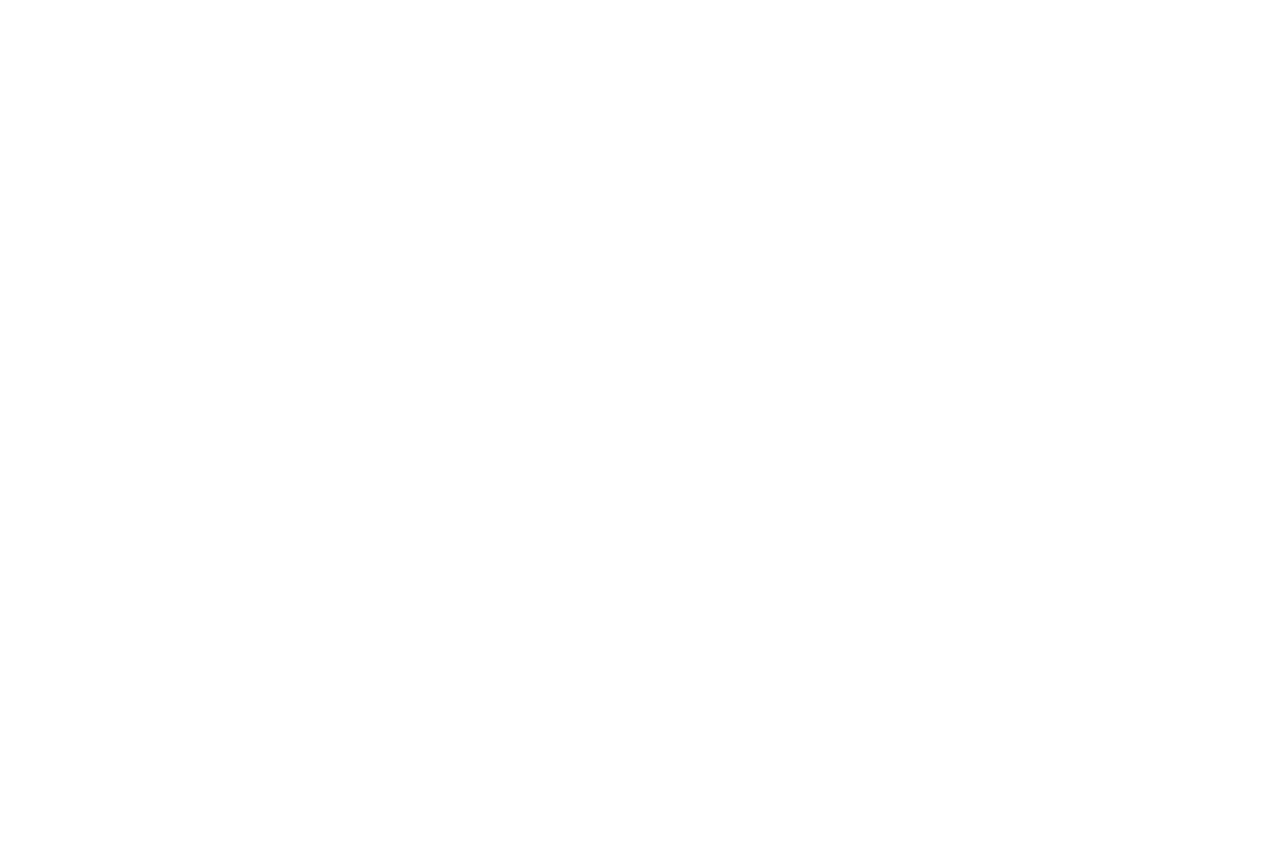
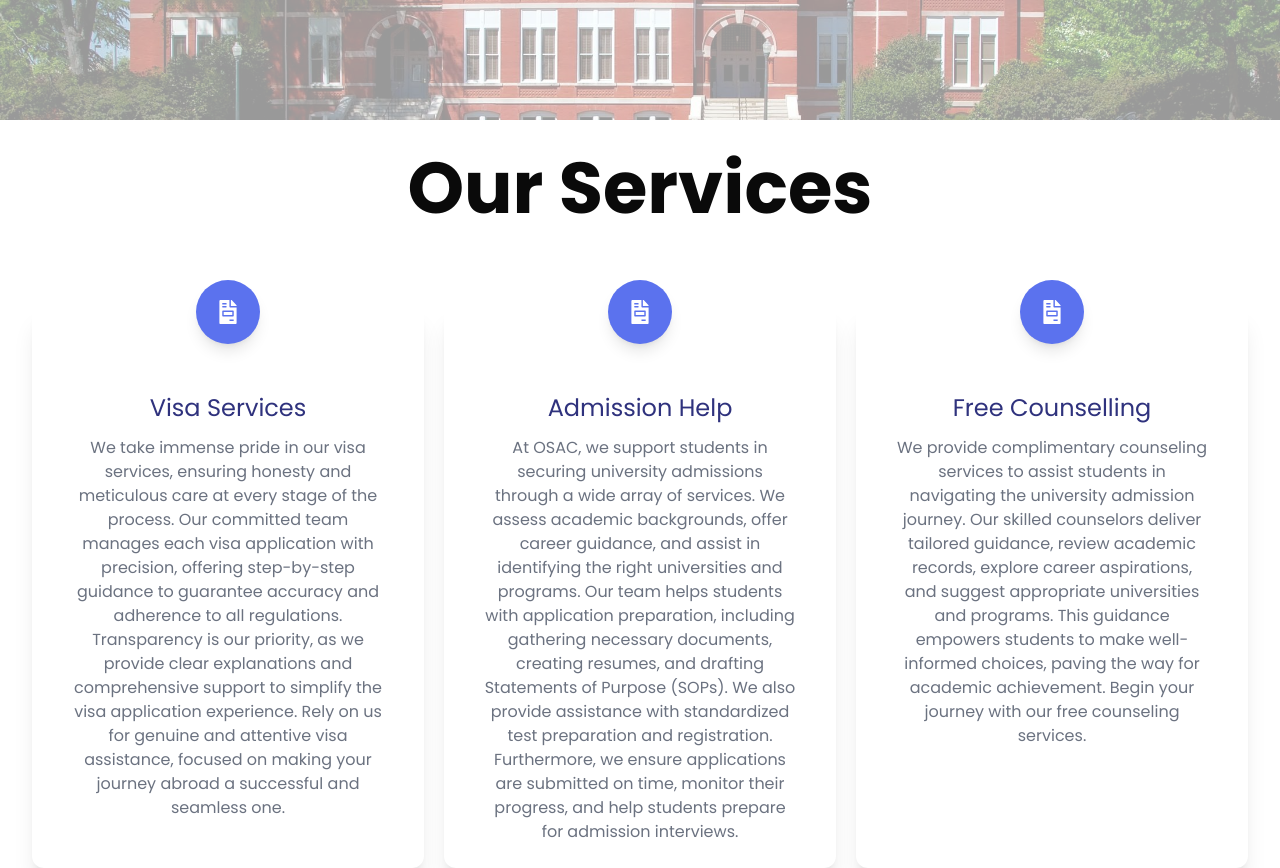
Before and after one commit to iamfahim07/oxford-study-and-consultancy, a Next.js app: page / in a window 1280 px wide. Shown: the part 680-1548 px from the top of the page. Before the commit the page ends 800 px from the top, so only its background shows below. Built offline with nearby package versions, Linux system fonts and the light colour scheme.

Commit message:
Added services section

```diff
--- a/src/app/layout.jsx
+++ b/src/app/layout.jsx
@@ -1,4 +1,4 @@
-import { Geist, Geist_Mono } from "next/font/google";
+import { Geist, Geist_Mono, Poppins } from "next/font/google";
 import "./globals.css";
 
 const geistSans = Geist({
@@ -11,6 +11,11 @@ const geistMono = Geist_Mono({
   subsets: ["latin"],
 });
 
+const poppins = Poppins({
+  weight: "400",
+  subsets: ["latin"],
+});
+
 export const metadata = {
   title: "Oxford Study & Consultancy",
   description: "A consultancy firm where you can receive career guidance.",
@@ -19,9 +24,7 @@ export const metadata = {
 export default function RootLayout({ children }) {
   return (
     <html lang="en">
-      <body
-        className={`${geistSans.variable} ${geistMono.variable} antialiased min-h-screen`}
-      >
+      <body className={`${poppins.className} antialiased min-h-screen`}>
         {children}
       </body>
     </html>
--- a/src/app/page.jsx
+++ b/src/app/page.jsx
@@ -1,11 +1,13 @@
 import { HeroSection } from "@/components/hero-section";
 import { Navbar } from "@/components/navbar";
+import { Services } from "@/components/services";
 
 export default function Home() {
   return (
     <main className="flex flex-col">
       <Navbar />
       <HeroSection />
+      <Services />
     </main>
   );
 }
--- /dev/null
+++ b/src/components/card.tsx
@@ -0,0 +1,31 @@
+interface CardProps {
+  title: string;
+  description: string;
+}
+
+export const Card = ({ title, description }: CardProps) => {
+  return (
+    <div className="bg-white shadow-xl p-6 text-center rounded-xl">
+      <div
+        style={{ background: "#5B72EE" }}
+        className="rounded-full w-16 h-16 flex items-center justify-center mx-auto shadow-lg transform -translate-y-12"
+      >
+        <svg
+          className="w-6 h-6 text-white"
+          viewBox="0 0 33 46"
+          fill="none"
+          xmlns="http://www.w3.org/2000/svg"
+        >
+          <path
+            d="M24.75 23H8.25V28.75H24.75V23ZM32.3984 9.43359L23.9852 0.628906C23.5984 0.224609 23.0742 0 22.5242 0H22V11.5H33V10.952C33 10.3859 32.7852 9.83789 32.3984 9.43359ZM19.25 12.2188V0H2.0625C0.919531 0 0 0.961328 0 2.15625V43.8438C0 45.0387 0.919531 46 2.0625 46H30.9375C32.0805 46 33 45.0387 33 43.8438V14.375H21.3125C20.1781 14.375 19.25 13.4047 19.25 12.2188ZM5.5 6.46875C5.5 6.07164 5.80766 5.75 6.1875 5.75H13.0625C13.4423 5.75 13.75 6.07164 13.75 6.46875V7.90625C13.75 8.30336 13.4423 8.625 13.0625 8.625H6.1875C5.80766 8.625 5.5 8.30336 5.5 7.90625V6.46875ZM5.5 12.2188C5.5 11.8216 5.80766 11.5 6.1875 11.5H13.0625C13.4423 11.5 13.75 11.8216 13.75 12.2188V13.6562C13.75 14.0534 13.4423 14.375 13.0625 14.375H6.1875C5.80766 14.375 5.5 14.0534 5.5 13.6562V12.2188ZM27.5 39.5312C27.5 39.9284 27.1923 40.25 26.8125 40.25H19.9375C19.5577 40.25 19.25 39.9284 19.25 39.5312V38.0938C19.25 37.6966 19.5577 37.375 19.9375 37.375H26.8125C27.1923 37.375 27.5 37.6966 27.5 38.0938V39.5312ZM27.5 21.5625V30.1875C27.5 30.9817 26.8847 31.625 26.125 31.625H6.875C6.11531 31.625 5.5 30.9817 5.5 30.1875V21.5625C5.5 20.7683 6.11531 20.125 6.875 20.125H26.125C26.8847 20.125 27.5 20.7683 27.5 21.5625Z"
+            fill="white"
+          />
+        </svg>
+      </div>
+      <h1 className="font-medium text-2xl mb-3 lg:px-14 text-[#2F327D]">
+        {title}
+      </h1>
+      <p className="px-4 text-gray-500">{description}</p>
+    </div>
+  );
+};
--- a/src/components/hero-section.jsx
+++ b/src/components/hero-section.jsx
@@ -3,7 +3,7 @@ import { Button } from "./ui/button";
 
 export const HeroSection = () => {
   return (
-    <div className="relative">
+    <section className="relative">
       <div className="flex flex-col items-center justify-center gap-y-3 top-1/2 left-1/2 -translate-x-1/2 -translate-y-1/2 absolute z-50">
         <p className="text-6xl font-bold">IGNITE YOUR PASSION.</p>
 
@@ -13,7 +13,7 @@ export const HeroSection = () => {
           Book a Meating
         </Button>
       </div>
-      <div className="h-[600px] pointer-events-none">
+      <div className="h-[720px] pointer-events-none">
         <Image
           className="opacity-40"
           src="/bg.jpg"
@@ -22,6 +22,6 @@ export const HeroSection = () => {
           alt="bg"
         />
       </div>
-    </div>
+    </section>
   );
 };
--- /dev/null
+++ b/src/components/services.jsx
@@ -0,0 +1,42 @@
+import { Poppins } from "next/font/google";
+
+const poppins = Poppins({
+  weight: "700",
+  subsets: ["latin"],
+});
+
+import { Card } from "./card";
+
+export const Services = () => {
+  return (
+    <section className="w-full h-[720px]  py-8 px-8">
+      <h1 className={`${poppins.className} text-center text-7xl`}>
+        Our Services
+      </h1>
+
+      <div className="grid md:grid-cols-3 gap-14 md:gap-5 mt-20">
+        <Card
+          title="Visa Services"
+          description="We take immense pride in our visa services, ensuring honesty and
+        meticulous care at every stage of the process. Our committed team
+        manages each visa application with precision, offering step-by-step
+        guidance to guarantee accuracy and adherence to all regulations.
+        Transparency is our priority, as we provide clear explanations and
+        comprehensive support to simplify the visa application experience. Rely
+        on us for genuine and attentive visa assistance, focused on making your
+        journey abroad a successful and seamless one."
+        />
+
+        <Card
+          title="Admission Help"
+          description="At OSAC, we support students in securing university admissions through a wide array of services. We assess academic backgrounds, offer career guidance, and assist in identifying the right universities and programs. Our team helps students with application preparation, including gathering necessary documents, creating resumes, and drafting Statements of Purpose (SOPs). We also provide assistance with standardized test preparation and registration. Furthermore, we ensure applications are submitted on time, monitor their progress, and help students prepare for admission interviews."
+        />
+
+        <Card
+          title="Free Counselling"
+          description="We provide complimentary counseling services to assist students in navigating the university admission journey. Our skilled counselors deliver tailored guidance, review academic records, explore career aspirations, and suggest appropriate universities and programs. This guidance empowers students to make well-informed choices, paving the way for academic achievement. Begin your journey with our free counseling services."
+        />
+      </div>
+    </section>
+  );
+};
```
